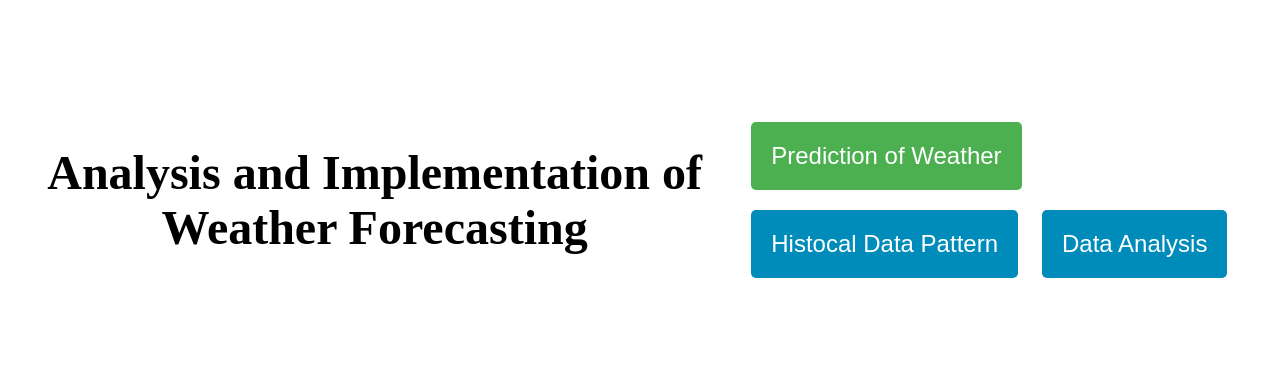
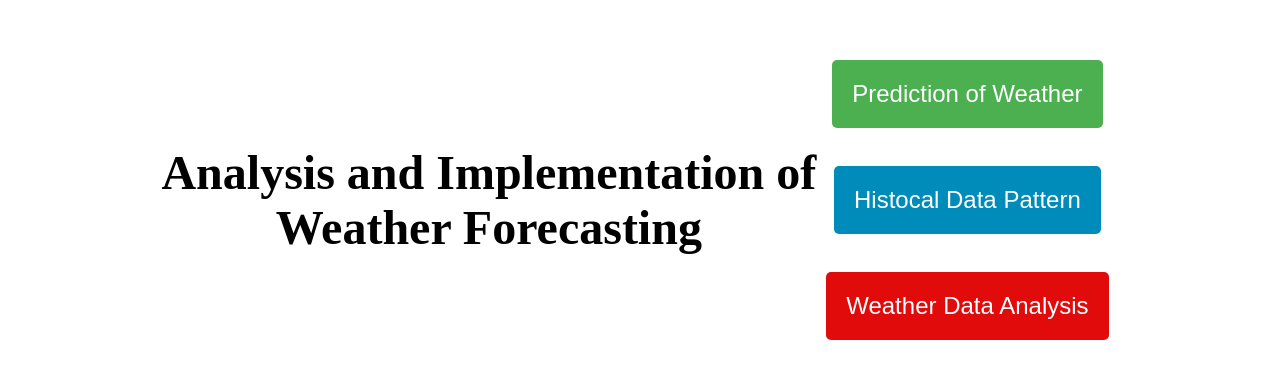
Before and after one commit to Anuragmukati/Weather_forecasting_using_ML, a plain HTML site: page index.html in a window 1280 px wide. Shown: the part 208-586 px from the top of the page. Drawn offline with Linux system fonts and the light colour scheme.

Commit message:
Add files via upload

```diff
--- a/index.html
+++ b/index.html
@@ -1,7 +1,7 @@
 <!DOCTYPE html>
 <html>
   <head>
-    <title>Weather Project</title>
+    <title>Two Big Buttons</title>
     <style>
       /* Center the buttons */
       body {
@@ -9,6 +9,7 @@
         justify-content: center;
         align-items: center;
         height: 100vh;
+        padding: 2 rem;
       }
 
       /* Style the buttons */
@@ -26,6 +27,7 @@
         font-size: 48px;
         text-align: center;
         margin: 0;
+        margin-right: 4 rem;
       }
       /* Style the first button */
       #button1 {
@@ -37,16 +39,21 @@
         background-color: #008CBA;
       }
       #button3 {
-        background-color: #008CBA;
+        background-color: #e20b0b;
+      }
+      .button-container {
+        display: flex;
+        flex-direction: column;
+        align-items: center;
       }
     </style>
   </head>
   <body>
-    <h1>Analysis and Implementation of Weather Forecasting</h1>
+    <h1>Analysis and Implementation of <br> Weather Forecasting</h1>
     <div class="button-container">
-    <a href="https://anuragmukati-weather-forecasting.streamlit.app/"><button id="button1">Prediction of Weather</button></a>
-    <a href="https://anuragmukati-weather-forecasting-using-ml.streamlit.app/"><button id="button2">Histocal Data Pattern</button></a>
-    <a href="Climate_Report.html"><button id="button3">Data Analysis</button></a>
+    <a href="https://anuragmukati-weather-forecasting.streamlit.app/"><button id="button1">Prediction of Weather</button></a><br>
+    <a href="https://anuragmukati-weather-forecasting-using-ml.streamlit.app/"><button id="button2">Histocal Data Pattern</button></a><br>
+    <a href="Climate_Report.html"><button id="button3">Weather Data Analysis</button></a>
     </div>
   </body>
 </html>
```
